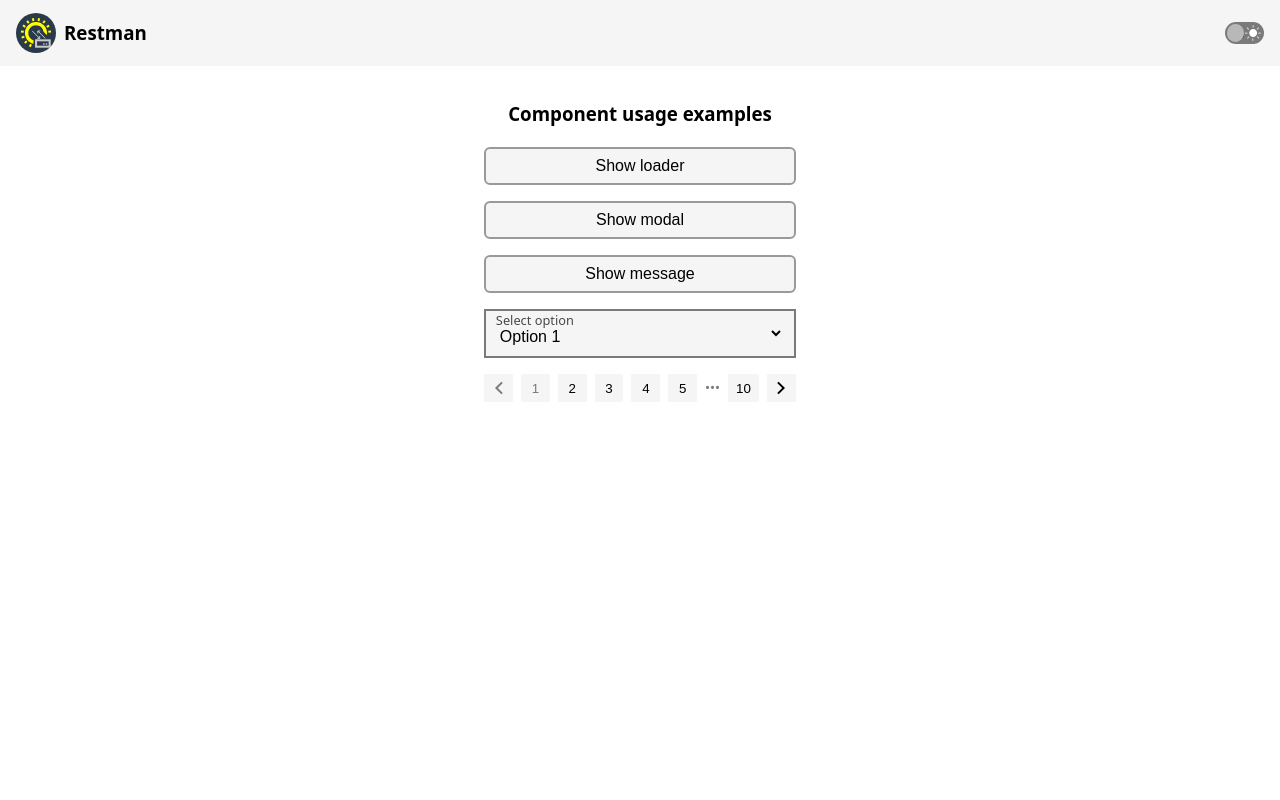
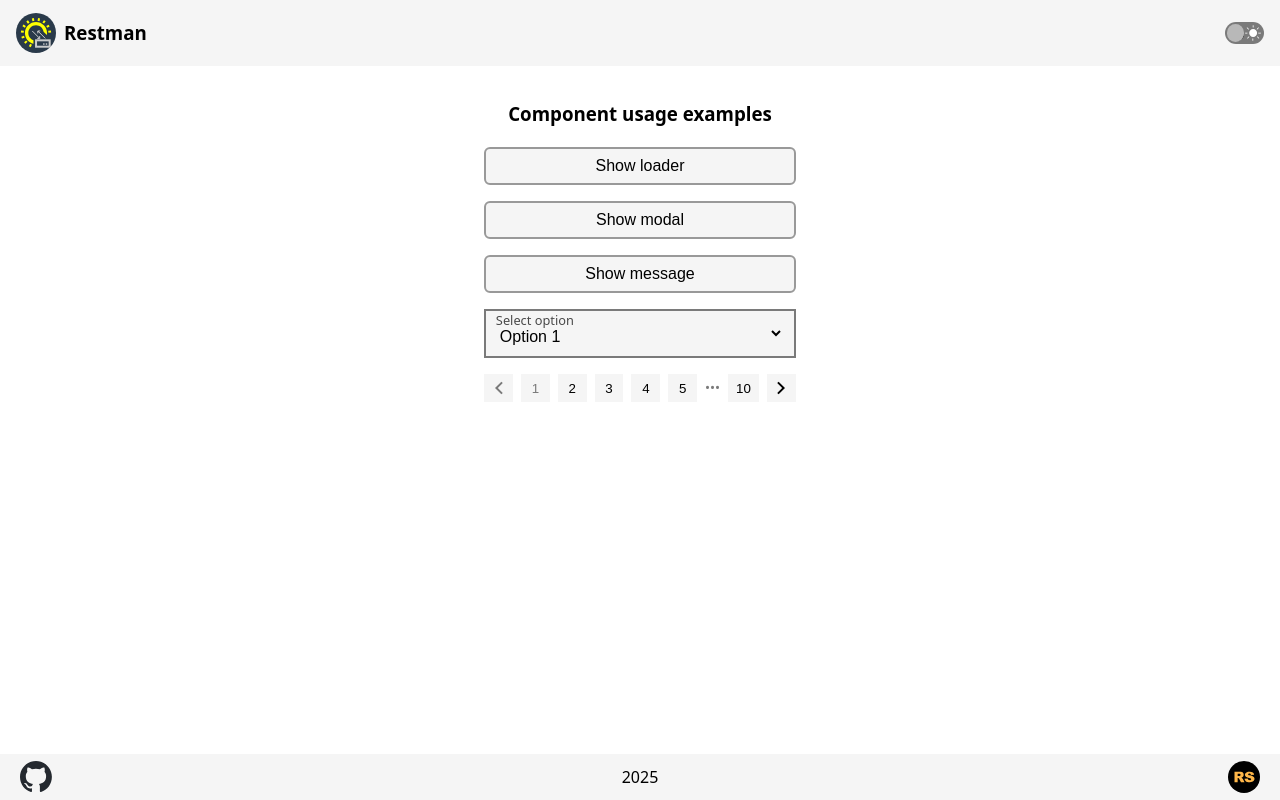
Before and after one commit to mrHoft/restman, a Next.js app: page / in a window 1280 px wide. Built offline with nearby package versions, Linux system fonts and the light colour scheme.

Commit message:
feat: add footer

```diff
--- a/src/app/layout.tsx
+++ b/src/app/layout.tsx
@@ -1,5 +1,6 @@
 import type { Metadata } from 'next';
 import { Geist, Geist_Mono } from 'next/font/google';
+import Footer from '~/components/footer/footer';
 import { Loader } from '~/components/loader/loader';
 import { Message } from '~/components/message/message';
 import { Modal } from '~/components/modal/modal';
@@ -32,7 +33,10 @@ export default function RootLayout({
   return (
     <html lang="en">
       <body className={`body ${geistSans.variable} ${geistMono.variable}`}>
-        {children}
+        <div className="wrapper">
+          <div className="content">{children}</div>
+          <Footer />
+        </div>
         <Loader />
         <Message />
         <Modal />
--- /dev/null
+++ b/src/components/footer/footer.module.css
@@ -0,0 +1,25 @@
+.footer {
+  display: flex;
+  justify-content: space-between;
+  align-items: center;
+  padding: 0.2rem 1rem;
+  background: var(--color10);
+  color: var(--color100);
+}
+
+.footer__logo {
+  width: 2.5rem;
+  height: 2.5rem;
+  border-radius: 50%;
+  background-position: center;
+  background-repeat: no-repeat;
+  background-size: 2rem;
+}
+
+.github {
+  background-image: url(/icons/github-logo.svg);
+}
+
+.rss {
+  background-image: url(/icons/rss-logo.svg);
+}
--- /dev/null
+++ b/src/components/footer/footer.tsx
@@ -0,0 +1,17 @@
+import Link from 'next/link';
+
+import styles from './footer.module.css';
+
+export default function Footer() {
+  return (
+    <footer className={styles.footer}>
+      <Link href="https://github.com/daytec-org/rest-client-app">
+        <div className={`${styles.footer__logo} ${styles.github}`} />
+      </Link>
+      <div>2025</div>
+      <Link href="https://rs.school/courses/reactjs">
+        <div className={`${styles.footer__logo} ${styles.rss}`} />
+      </Link>
+    </footer>
+  );
+}
--- a/src/styles/globals.css
+++ b/src/styles/globals.css
@@ -77,3 +77,10 @@ select:focus {
   white-space: nowrap;
   text-overflow: ellipsis;
 }
+
+.wrapper {
+  display: flex;
+  flex-direction: column;
+  justify-content: space-between;
+  height: 100vh;
+}
```
Also changed, not shown: public/icons/github-logo.svg (added), public/icons/rss-logo.svg (added).
